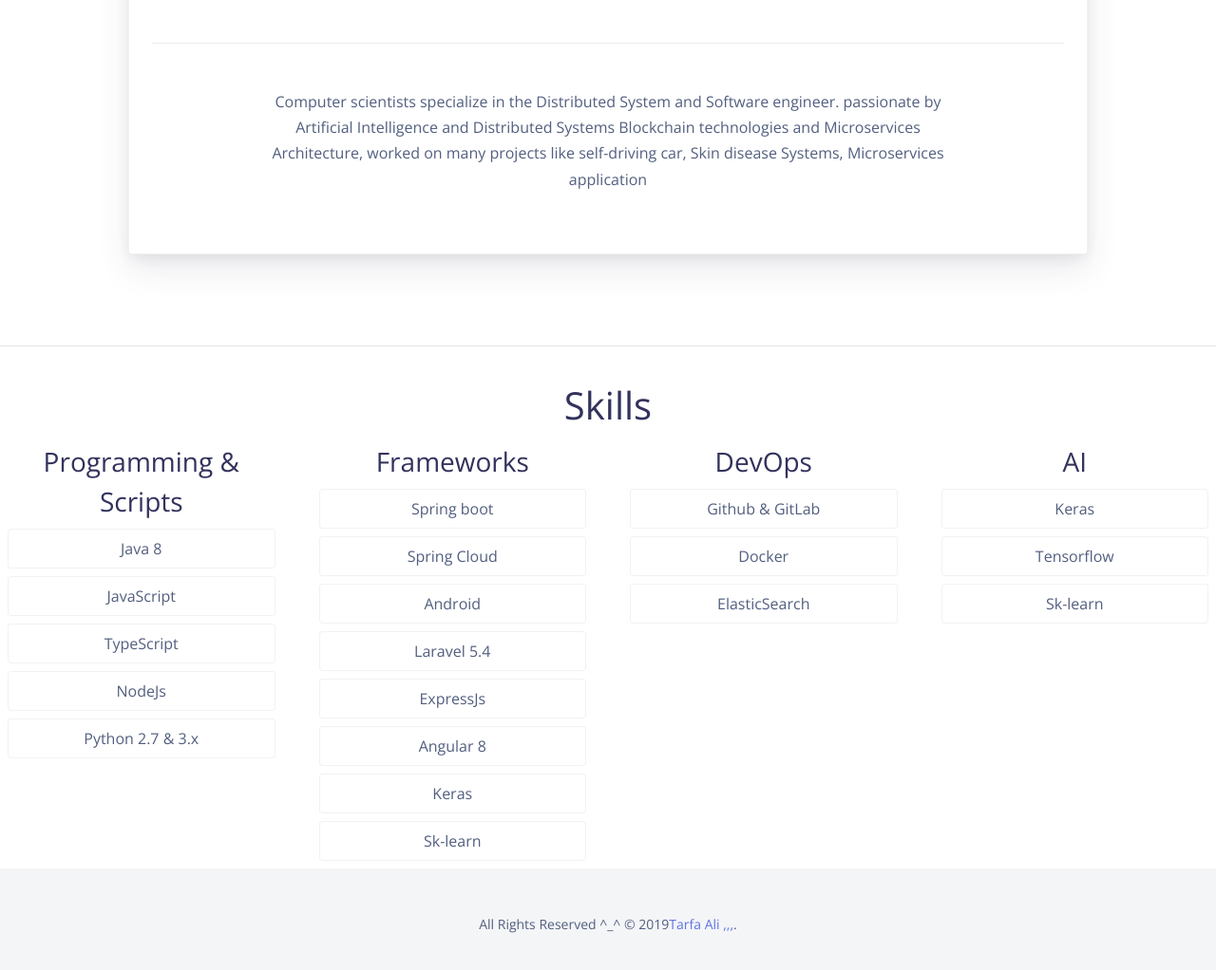
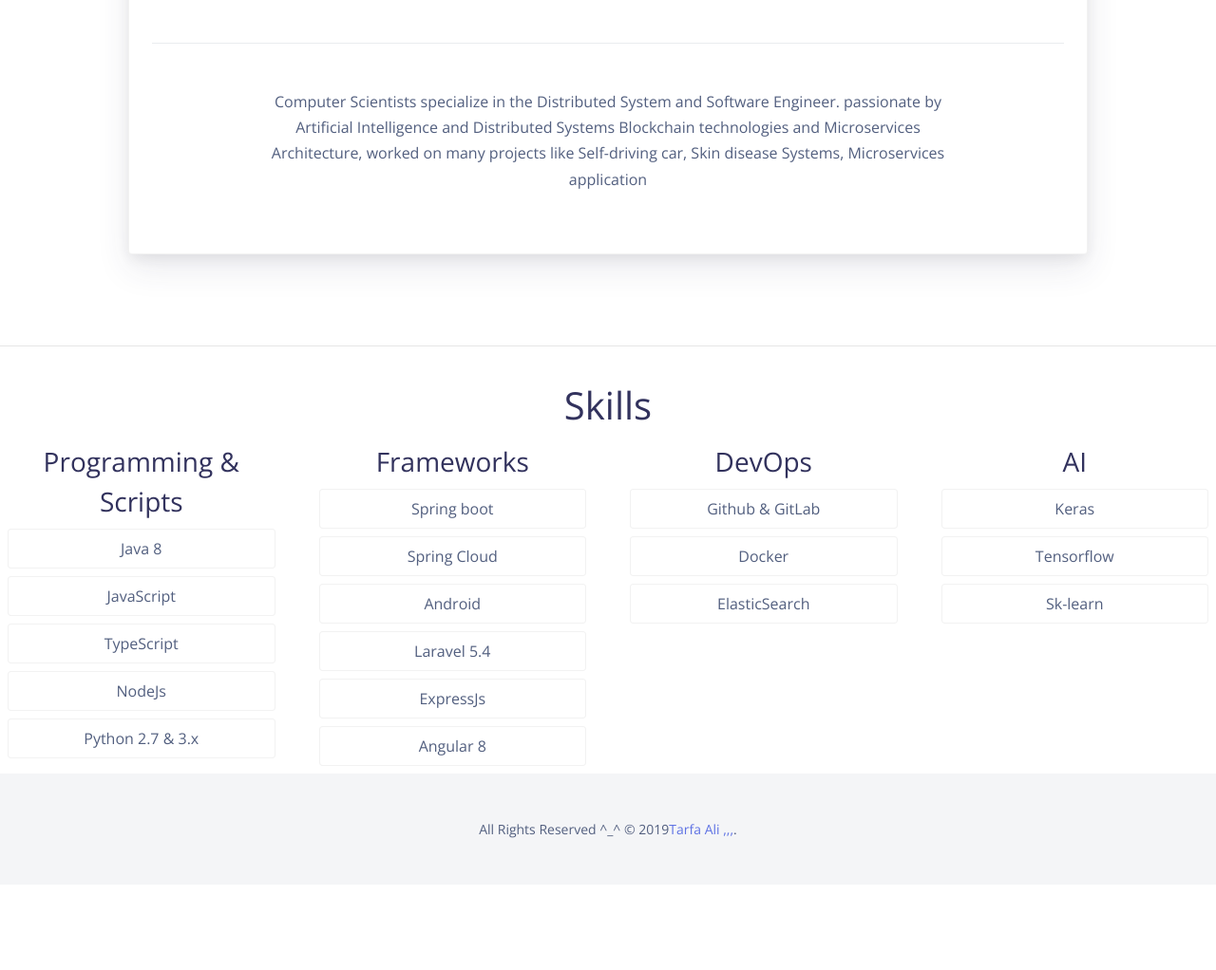
Before and after one commit to alitarfa/alitarfa.github.io, a website: page index.html in a window 1280 px wide. Shown: the part 650-1672 px from the top of the page at 95% size. After the commit the page ends 1582 px from the top, so only its background shows below. Drawn offline with nearby package versions, Linux system fonts and the light colour scheme.

Commit message:
some changes

```diff
--- a/index.html
+++ b/index.html
@@ -154,7 +154,7 @@
             <div class="mt-5 py-5 border-top text-center">
               <div class="row justify-content-center">
                 <div class="col-lg-9">
-                  <p>Computer scientists specialize in the Distributed System and Software engineer. passionate by Artificial Intelligence and Distributed Systems Blockchain technologies and Microservices Architecture, worked on many projects like self-driving car, Skin disease Systems, Microservices application </p>
+                  <p>Computer Scientists specialize in the Distributed System and Software Engineer. passionate by Artificial Intelligence and Distributed Systems Blockchain technologies and Microservices Architecture, worked on many projects like Self-driving car, Skin disease Systems, Microservices application </p>
                 <!--   <a href="#">Show more</a> -->
                 </div>
               </div>
@@ -222,13 +222,6 @@
                 <span>Angular 8</span>
             </div>
 
-            <div class="card m-2 p-2">
-                <span>Keras</span>
-            </div>
-
-            <div class="card m-2 p-2">
-                <span>Sk-learn</span>
-            </div>
       </div>
 
       <div class="col-3">
```
